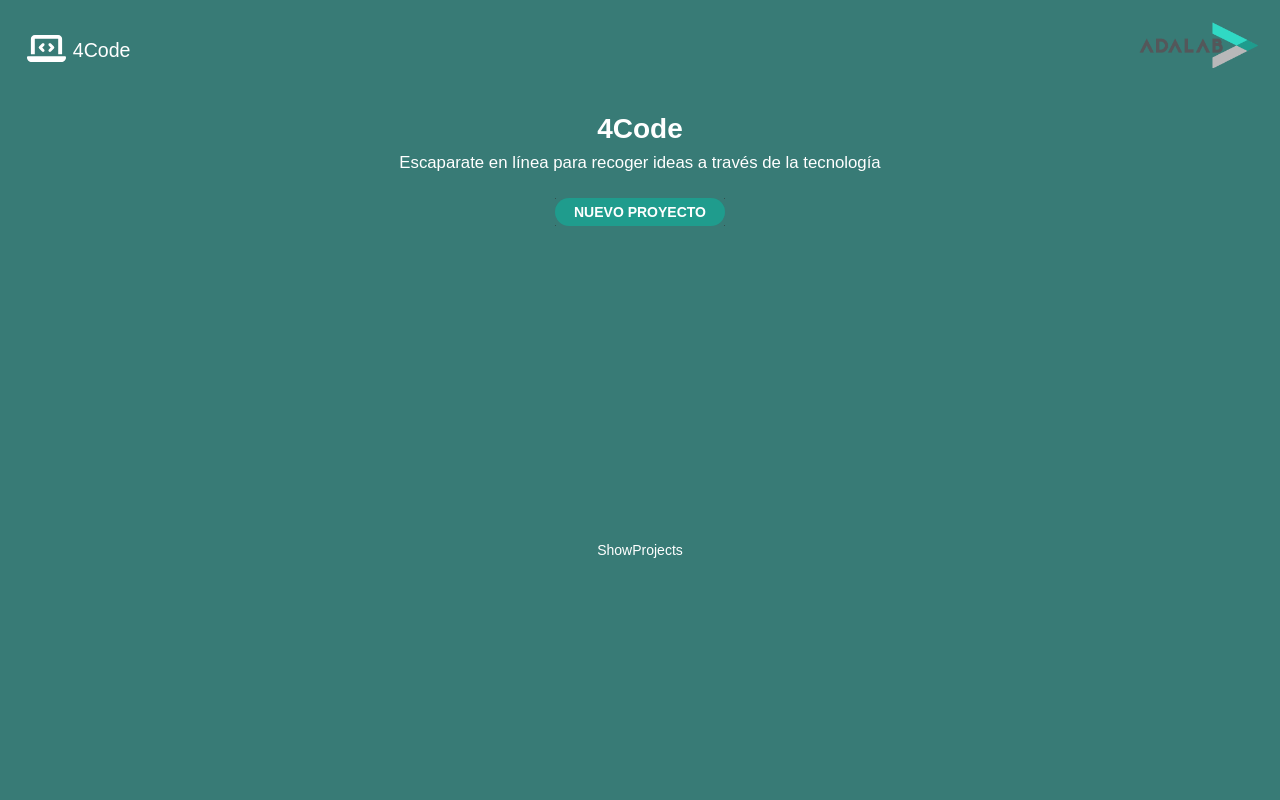
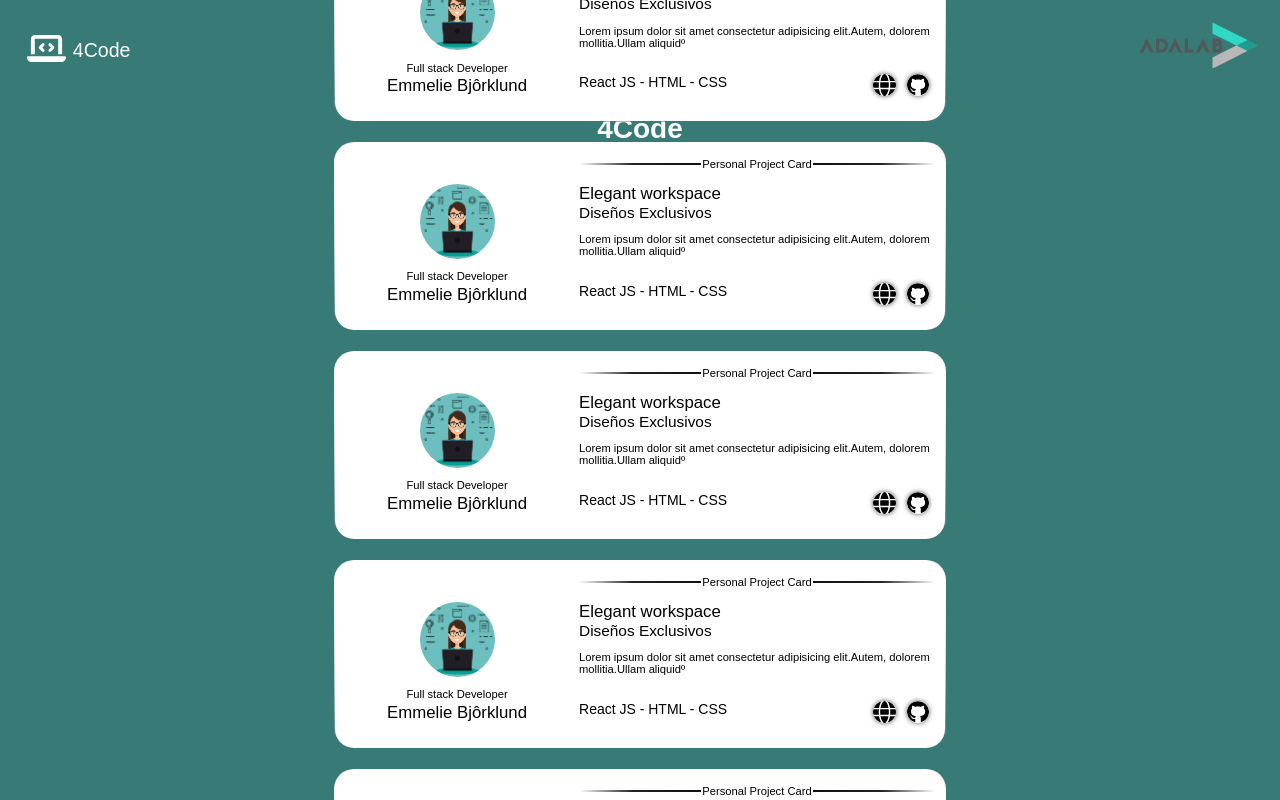
Before and after one commit to sprietoviciana/Promo-A-module-4-team-2-proyectos-molones, a React (Vite) app: page /#/showProjects in a window 1280 px wide. Shown: the top 800 px of the page. Built offline with nearby package versions, Linux system fonts and the light colour scheme.

Commit message:
create component preview card

```diff
--- a/src/components/App.jsx
+++ b/src/components/App.jsx
@@ -103,7 +103,10 @@ function App() {
               />
             }
           />
-          <Route path="/showProjects" element={<ShowProjects />} />
+          <Route
+            path="/showProjects"
+            element={<ShowProjects projectInfo={projectInfo} />}
+          />
         </Routes>
         <Footer />
       </div>
--- a/src/components/Preview.jsx
+++ b/src/components/Preview.jsx
@@ -1,4 +1,5 @@
 import PropTypes from "prop-types";
+import Preview_Card from "./Preview_Card";
 
 function Preview({ projectInfo }) {
   return (
@@ -7,45 +8,7 @@ function Preview({ projectInfo }) {
         className="projectImage"
         style={{ backgroundImage: `url(${projectInfo.image})` }}
       ></div>
-      <article className="card">
-        <h2 className="card__projectTitle">
-          <span className="card__projectTitle--text">
-            Personal project card
-          </span>
-        </h2>
-
-        <div className="card__author">
-          <div
-            className="card__authorPhoto"
-            style={{ backgroundImage: `url(${projectInfo.photo})` }}
-          ></div>
-          <p className="card__job">{projectInfo.job}</p>
-          <h3 className="card__name">{projectInfo.autor}</h3>
-        </div>
-
-        <div className="card__project">
-          <h3 className="card__name">{projectInfo.name}</h3>
-          <p className="card__slogan">{projectInfo.slogan}</p>
-          <p className="card__description">{projectInfo.desc}</p>
-
-          <div className="card__technicalInfo">
-            <p className="card__technologies">{projectInfo.technologies}</p>
-
-            <a
-              className="icon icon__www"
-              href={projectInfo.demo}
-              target="_blank"
-              title="Haz click para ver el proyecto online"
-            ></a>
-            <a
-              className="icon icon__github"
-              href={projectInfo.repo}
-              target="_blank"
-              title="Haz click para ver el código del proyecto"
-            ></a>
-          </div>
-        </div>
-      </article>
+      <Preview_Card projectInfo={projectInfo} />
     </section>
   );
 }
--- /dev/null
+++ b/src/components/Preview_Card.jsx
@@ -0,0 +1,52 @@
+import PropTypes from "prop-types";
+
+function Preview_Card({ projectInfo }) {
+  return (
+    <>
+      <article className="card">
+        <h2 className="card__projectTitle">
+          <span className="card__projectTitle--text">
+            Personal project card
+          </span>
+        </h2>
+
+        <div className="card__author">
+          <div
+            className="card__authorPhoto"
+            style={{ backgroundImage: `url(${projectInfo.photo})` }}
+          ></div>
+          <p className="card__job">{projectInfo.job}</p>
+          <h3 className="card__name__autor">{projectInfo.autor}</h3>
+        </div>
+
+        <div className="card__project">
+          <h3 className="card__name">{projectInfo.name}</h3>
+          <p className="card__slogan">{projectInfo.slogan}</p>
+          <p className="card__description">{projectInfo.desc}</p>
+
+          <div className="card__technicalInfo">
+            <p className="card__technologies">{projectInfo.technologies}</p>
+
+            <a
+              className="icon icon__www"
+              href={projectInfo.demo}
+              target="_blank"
+              title="Haz click para ver el proyecto online"
+            ></a>
+            <a
+              className="icon icon__github"
+              href={projectInfo.repo}
+              target="_blank"
+              title="Haz click para ver el código del proyecto"
+            ></a>
+          </div>
+        </div>
+      </article>
+    </>
+  );
+}
+
+export default Preview_Card;
+Preview_Card.propTypes = {
+  projectInfo: PropTypes.object.isRequired,
+};
--- a/src/components/ShowProjects.jsx
+++ b/src/components/ShowProjects.jsx
@@ -1,8 +1,10 @@
 import "../styles/layout/ShowProjects.scss";
 import { Link } from "react-router-dom";
+import PropTypes from "prop-types";
 import Hero from "./Hero";
+import Preview_Card from "./Preview_Card";
 
-function ShowProjects() {
+function ShowProjects({ projectInfo }) {
   return (
     <>
       <header>
@@ -13,11 +15,21 @@ function ShowProjects() {
         </Hero>
       </header>
 
-      <main className="showProjects-container">
-        <section>ShowProjects</section>
+      <main className="showProjects__container">
+        <section className="showProjects__cards">
+          <Preview_Card projectInfo={projectInfo} />
+          <Preview_Card projectInfo={projectInfo} />
+          <Preview_Card projectInfo={projectInfo} />
+          <Preview_Card projectInfo={projectInfo} />
+          <Preview_Card projectInfo={projectInfo} />
+          <Preview_Card projectInfo={projectInfo} />
+        </section>
       </main>
     </>
   );
 }
 
 export default ShowProjects;
+ShowProjects.propTypes = {
+  projectInfo: PropTypes.object.isRequired,
+};
--- a/src/styles/layout/Main.scss
+++ b/src/styles/layout/Main.scss
@@ -133,11 +133,18 @@
 
 .card .card__job {
   margin-bottom: 0.2rem;
+  text-align: center;
 }
 
 .card .card__name {
   font: var(--font-card-title);
   margin-bottom: 0.2rem;
+}
+
+.card .card__name__autor {
+  font: var(--font-card-title);
+  margin-bottom: 0.2rem;
+  text-align: center;
 }
 
 .card .card__project {
--- a/src/styles/layout/ShowProjects.scss
+++ b/src/styles/layout/ShowProjects.scss
@@ -1,4 +1,5 @@
-.showProjects-container {
+.showProjects {
+  &__container {
     background-color: var(--color-dark);
     height: 70.5vh;
     display: flex;
@@ -7,3 +8,11 @@
     flex-direction: column;
     padding: 80px;
   }
+  &__cards {
+    display: flex;
+    flex-direction: row;
+    flex-wrap: wrap;
+    gap: 20px;
+    justify-content: space-around;
+  }
+}
```
Lines whose indentation alone changed are shown as unchanged.
